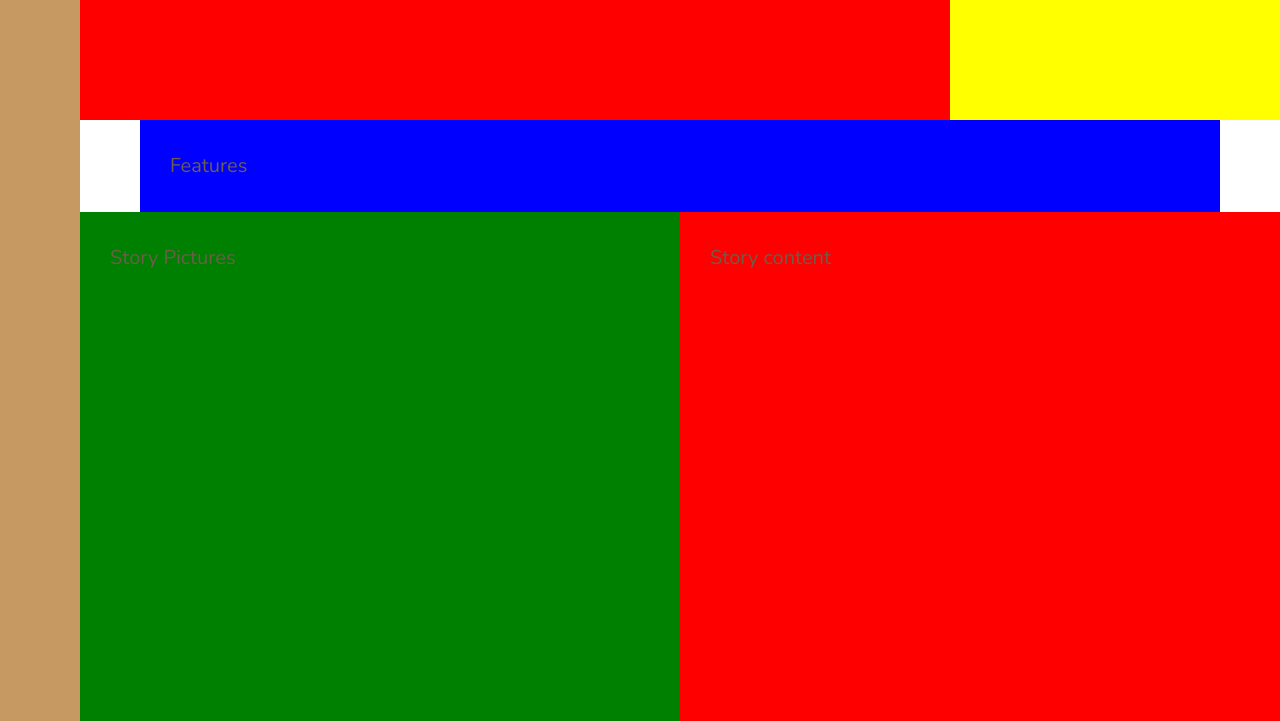
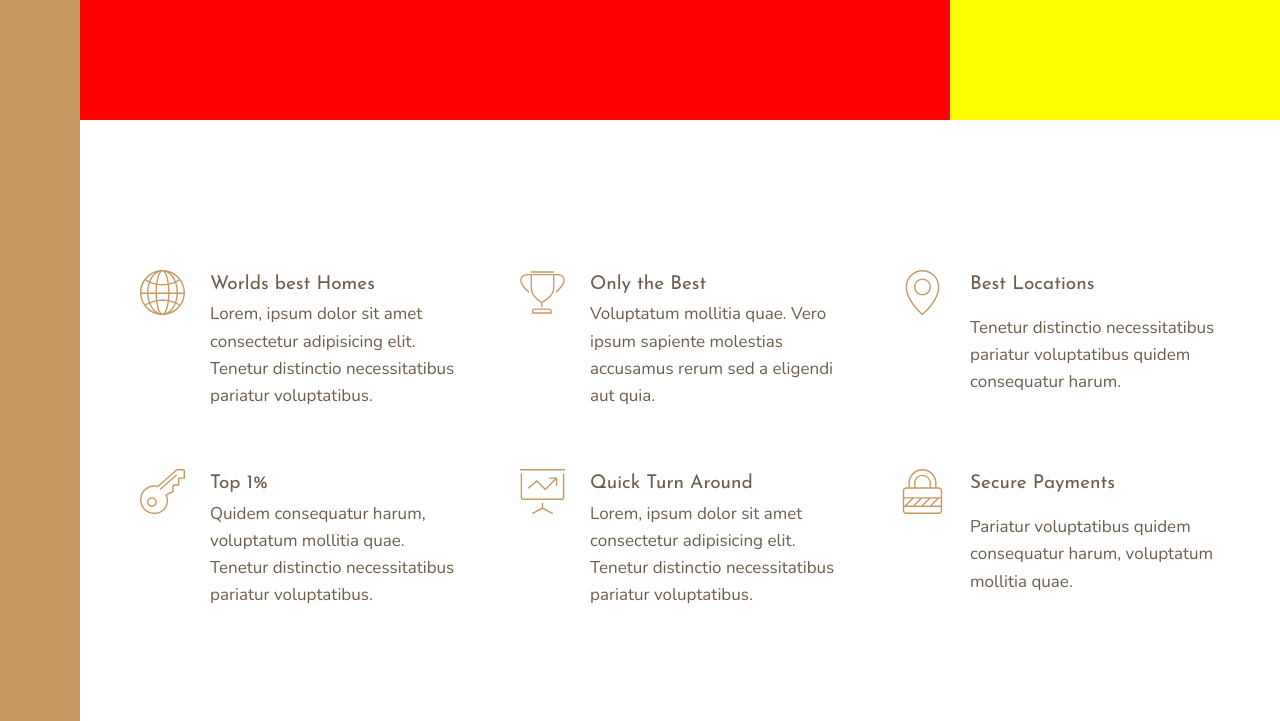
Before and after one commit to hamo225/real_estate_lp, a website: page index.html in a window 1280 px wide. Shown: the part 520-1241 px from the top of the page. Drawn offline with nearby package versions, Linux system fonts and the light colour scheme.

Commit message:
sets up features grid section

```diff
--- a/index.html
+++ b/index.html
@@ -23,8 +23,61 @@
            Top Realtors
        </div>
        <section class="features">
-           Features
-       </section>
+        <div class="feature">
+            <svg class="feature__icon">
+                <use xlink:href="img/sprite.svg#icon-global"></use>
+                <h4 class="heading-4 heading-4-dark">Worlds best Homes</h4>
+                <p class="feature__text">Lorem, ipsum dolor sit amet consectetur adipisicing elit. Tenetur distinctio necessitatibus pariatur voluptatibus.
+                </p>
+            </svg>
+        </div>
+        <div class="feature">
+            <svg class="feature__icon">
+                <use xlink:href="img/sprite.svg#icon-trophy"></use>
+                <h4 class="heading-4 heading-4-dark">Only the Best</h4>
+                <p class="feature__text">Voluptatum mollitia quae. Vero ipsum sapiente molestias accusamus rerum sed a eligendi aut quia.
+
+                </p>
+            </svg>
+        </div>
+        <div class="feature">
+            <svg class="feature__icon">
+                <use xlink:href="img/sprite.svg#icon-map-pin"></use>
+                <h4 class="heading-4 heading-4-dark">Best Locations</h4>
+                <p class="feature__text">Tenetur distinctio necessitatibus pariatur voluptatibus quidem consequatur harum.
+
+                </p>
+            </svg>
+        </div>
+        <div class="feature">
+            <svg class="feature__icon">
+                <use xlink:href="img/sprite.svg#icon-key"></use>
+                <h4 class="heading-4 heading-4-dark">Top 1%</h4>
+                <p class="feature__text">Quidem consequatur harum, voluptatum mollitia quae. Tenetur distinctio necessitatibus pariatur voluptatibus.
+
+                </p>
+            </svg>
+
+        </div>
+        <div class="feature">
+            <svg class="feature__icon">
+                <use xlink:href="img/sprite.svg#icon-presentation"></use>
+                <h4 class="heading-4 heading-4-dark">Quick Turn Around</h4>
+                <p class="feature__text">Lorem, ipsum dolor sit amet consectetur adipisicing elit. Tenetur distinctio necessitatibus pariatur voluptatibus.
+                </p>
+            </svg>
+        </div>
+        <div class="feature">
+            <svg class="feature__icon">
+                <use xlink:href="img/sprite.svg#icon-lock"></use>
+                <h4 class="heading-4 heading-4-dark">Secure Payments</h4>
+                <p class="feature__text">Pariatur voluptatibus quidem consequatur harum, voluptatum mollitia quae.
+                </p>
+            </svg>
+        </div>
+
+
+    </section>
        <div class="story__pictures">
            Story Pictures
        </div>
--- a/sass/_base.scss
+++ b/sass/_base.scss
@@ -43,9 +43,9 @@ body {
     grid-template-rows: 80vh min-content 40vw repeat(3, min-content);
     grid-template-columns: [sidebar-start] 8rem [sidebar-end full-start] minmax(6rem, 1fr) [center-start] repeat(8, [col-start] minmax(min-content, 14rem) [col-end]) [center-end] minmax(6rem, 1fr) [full-end]; //total width is 1140px and we want 8 columns so 1140/8 = approx 140 so 14rem
 
-
-    &>* {
-        padding: 30px;
-        font-size: 2rem;
-    }
+    // testing purpose only
+    // &>* {
+    //     padding: 30px;
+    //     font-size: 2rem;
+    // }
 }
--- a/sass/_features.scss
+++ b/sass/_features.scss
@@ -1,4 +1,32 @@
 .features {
-    background-color: blue;
     grid-column: center-start/ center-end;
+    margin: 15rem 0;
+
+
+    display: grid;
+    grid-template-rows: auto auto;
+    grid-template-columns: repeat(3, 1fr);
+    gap: 6rem;
+
 }
+
+.feature {
+
+    display: grid;
+    grid-template-columns: min-content 1fr;
+    column-gap: 2.5rem;
+
+
+    &__icon {
+        fill: $color-primary;
+        width: 4.5rem;
+        height: 4.5rem;
+        grid-row: 1/3;
+    }
+
+
+
+    &__text {
+        font-size: 1.7rem;
+    }
+}
--- a/sass/_typography.scss
+++ b/sass/_typography.scss
@@ -0,0 +1,36 @@
+// sass extend
+%heading {
+    font-family: $font-display;
+    font-weight: 400;
+}
+
+.heading-1 {
+    @extend %heading;
+}
+
+.heading-2 {
+    @extend %heading;
+}
+
+.heading-3 {
+    @extend %heading;
+}
+
+.heading-4 {
+    @extend %heading;
+    font-size: 1.9rem;
+
+
+    // modifiers for the h4 text. In features its dark. In heading it is light.
+    &--light {
+        color: $color-grey-light-1;
+    }
+
+    &--dark {
+        color: $color-grey-dark-1;
+    }
+}
+
+.heading-5 {
+    @extend %heading;
+}
```
Also changed, not shown: css/style.css.
